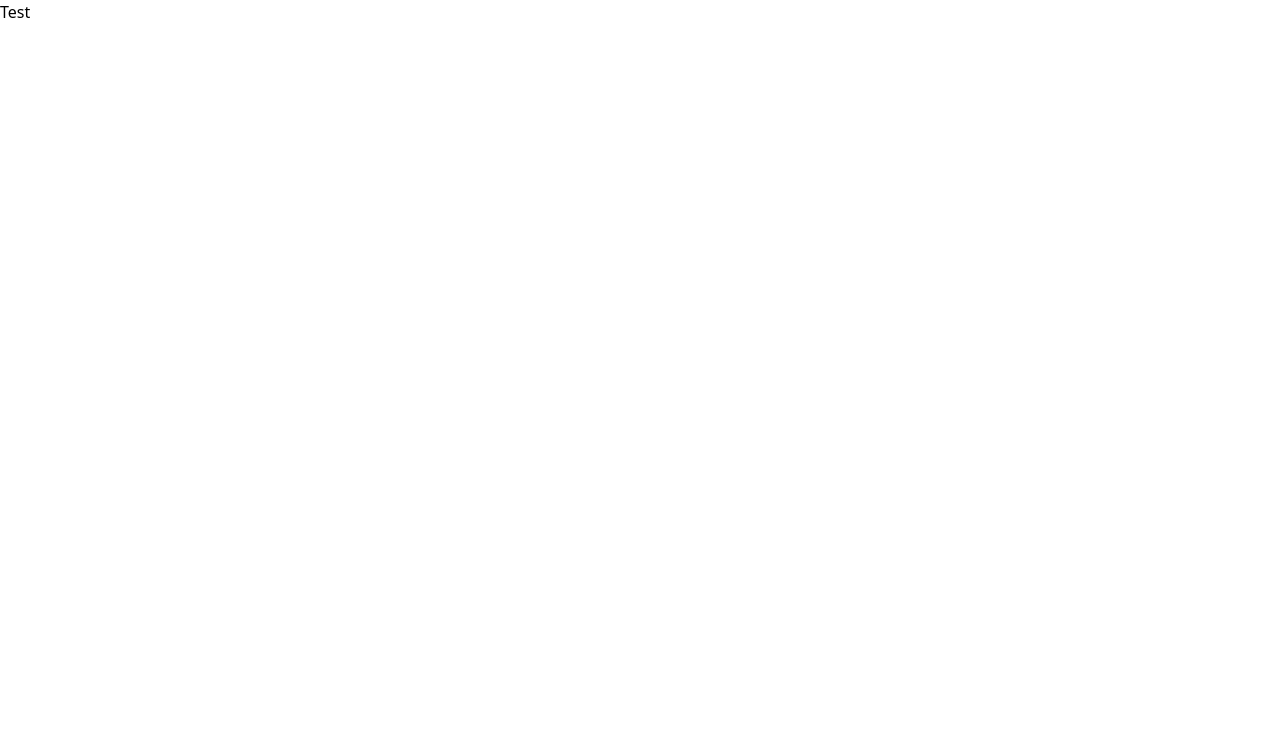
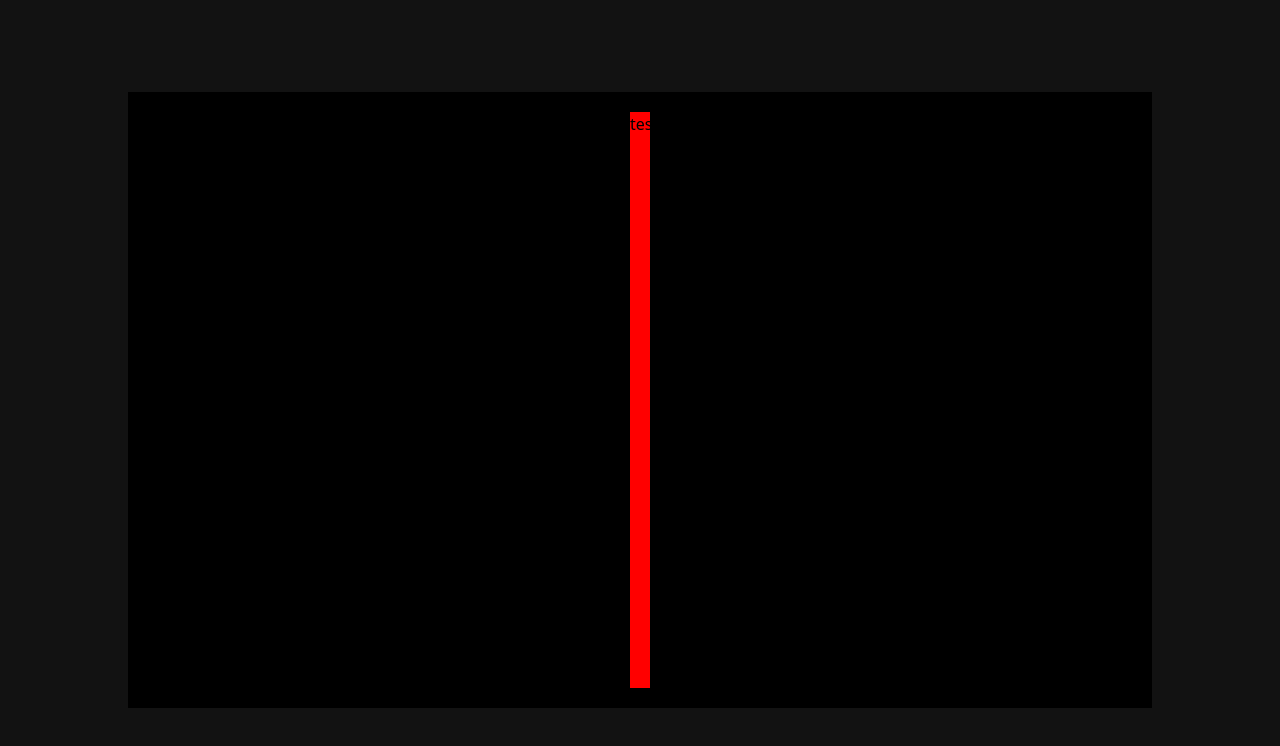
Before and after one commit to caamillo/reactive-slider, a React (Create React App) app: page / in a window 1280 px wide. Shown: the top 746 px of the page. Built offline with nearby package versions, Linux system fonts and the light colour scheme.

Commit message:
wrapping slider

```diff
--- a/src/App.js
+++ b/src/App.js
@@ -2,8 +2,14 @@ import './tailwind/output.css'
 
 function App() {
   return (
-    <div className="App">
-      Test
+    <div className="App h-screen bg-[#121212]">
+      <div className='flex items-center justify-center h-full'>
+        <div className='bg-black aspect-video w-[80%] flex justify-center'>
+          <div id='slider' className='bg-[#ff0000] h-full m-5 w-[20px]'>
+            test
+          </div>
+        </div>
+      </div>
     </div>
   );
 }
--- a/src/tailwind/output.css
+++ b/src/tailwind/output.css
@@ -548,3 +548,106 @@ video {
   --tw-backdrop-saturate:  ;
   --tw-backdrop-sepia:  ;
 }
+
+.m-3 {
+  margin: 0.75rem;
+}
+
+.m-5 {
+  margin: 1.25rem;
+}
+
+.flex {
+  display: flex;
+}
+
+.aspect-auto {
+  aspect-ratio: auto;
+}
+
+.aspect-square {
+  aspect-ratio: 1 / 1;
+}
+
+.aspect-video {
+  aspect-ratio: 16 / 9;
+}
+
+.h-full {
+  height: 100%;
+}
+
+.h-screen {
+  height: 100vh;
+}
+
+.h-\[30px\] {
+  height: 30px;
+}
+
+.h-\[200px\] {
+  height: 200px;
+}
+
+.h-\[300px\] {
+  height: 300px;
+}
+
+.h-\[80\%\] {
+  height: 80%;
+}
+
+.w-\[100px\] {
+  width: 100px;
+}
+
+.w-\[200px\] {
+  width: 200px;
+}
+
+.w-\[30px\] {
+  width: 30px;
+}
+
+.w-\[20px\] {
+  width: 20px;
+}
+
+.w-\[40\%\] {
+  width: 40%;
+}
+
+.w-\[400px\] {
+  width: 400px;
+}
+
+.w-\[80\%\] {
+  width: 80%;
+}
+
+.items-center {
+  align-items: center;
+}
+
+.justify-center {
+  justify-content: center;
+}
+
+.bg-black {
+  --tw-bg-opacity: 1;
+  background-color: rgb(0 0 0 / var(--tw-bg-opacity));
+}
+
+.bg-\[\#121212\] {
+  --tw-bg-opacity: 1;
+  background-color: rgb(18 18 18 / var(--tw-bg-opacity));
+}
+
+.bg-\[\#ff0000\] {
+  --tw-bg-opacity: 1;
+  background-color: rgb(255 0 0 / var(--tw-bg-opacity));
+}
+
+.p-3 {
+  padding: 0.75rem;
+}
```
